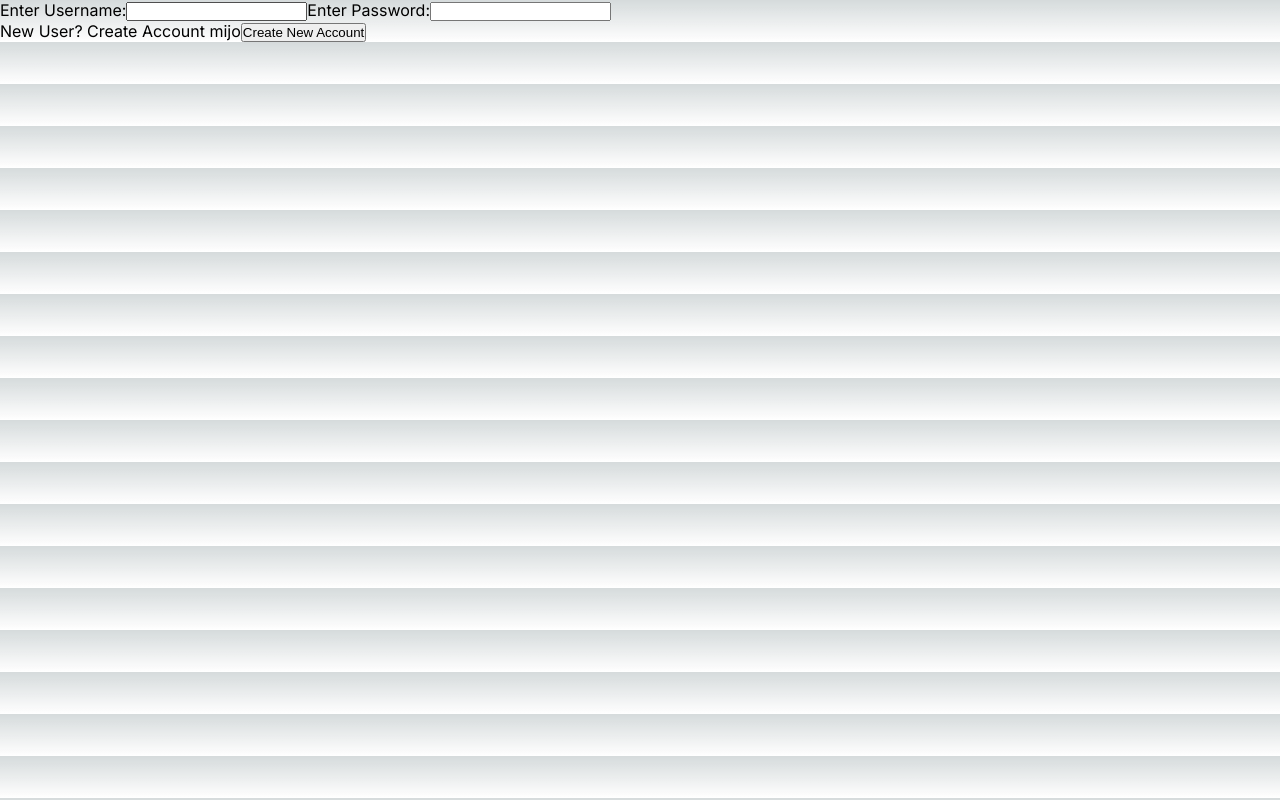
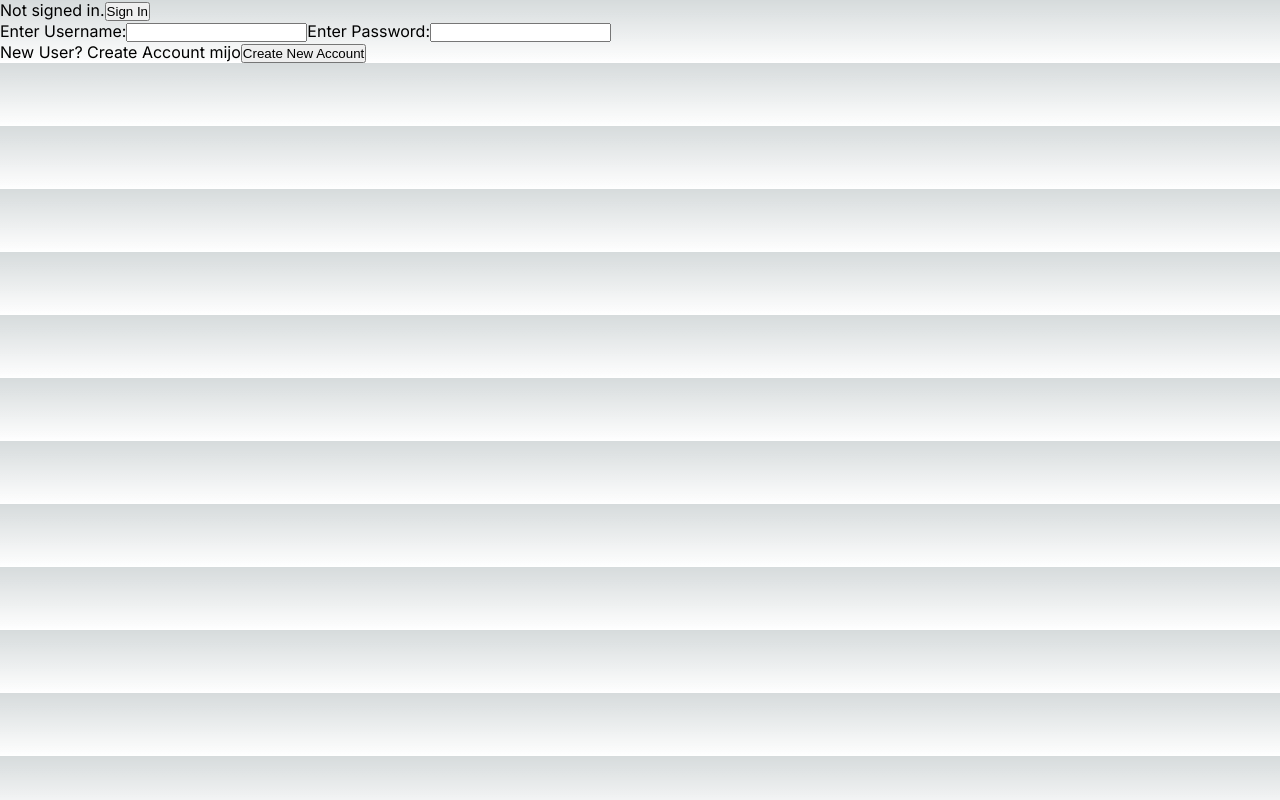
Before and after one commit to Don9594/pracDeployAppAWS, a Next.js app in the folder application_submission/: page /login in a window 1280 px wide. Built offline with nearby package versions, Linux system fonts and the light colour scheme; no server answers.

Commit message:
add authentication. add authorization

```diff
--- a/application_submission/src/app/(auth)/login/page.js
+++ b/application_submission/src/app/(auth)/login/page.js
@@ -1,4 +1,4 @@
-import LoginForm from "@/app/_components/loginForm";
+import LoginForm from "@/app/_components/LoginForm";
 
 //provide user the option to login or to create a new account
 const login = ()=>{
--- a/application_submission/src/app/(routes)/submit_application/page.jsx
+++ b/application_submission/src/app/(routes)/submit_application/page.jsx
@@ -1,4 +1,4 @@
-import Form from "../../_components/form"
+import Form from "../../_components/Form"
 import styles from './styles.module.css';
 //import val from './api/submit_application';
 
--- /dev/null
+++ b/application_submission/src/app/_components/NavMenu.jsx
@@ -0,0 +1,32 @@
+"use client"
+import Link from "next/link";
+import {signIn, signOut,useSession} from 'next-auth/react';
+
+const AuthButton = ()=>{
+    const {data:session} =useSession();
+
+    if(session){
+        return(
+        <>
+            {session?.user?.name}
+            <br/>
+            <button onClick={()=>signOut()}>Sign Out</button>
+        </>)
+    }
+    else{
+        return(
+            <>
+                Not signed in.
+                <button onClick={()=>signIn()}>Sign In</button>
+            </>
+        )
+    }
+}
+
+export default function NavMenu(){
+    return(
+        <div>
+            <AuthButton/>
+        </div>
+    )
+};
--- /dev/null
+++ b/application_submission/src/app/_components/SessionProvider.jsx
@@ -0,0 +1,3 @@
+"use client"
+import {SessionProvider} from 'next-auth/react';
+export default SessionProvider;
--- a/application_submission/src/app/layout.js
+++ b/application_submission/src/app/layout.js
@@ -2,8 +2,11 @@
 
 //This is the top most layout. hence why we call it the root layout. must have the html and body tags.
 
-import './globals.css'
-import { Inter } from 'next/font/google'
+import './globals.css';
+import { Inter } from 'next/font/google';
+import SessionProvider  from '@/app/_components/SessionProvider';
+import { getServerSession } from 'next-auth';
+import NavMenu from './_components/NavMenu';
 
 
 
@@ -14,20 +17,18 @@ export const metadata = {
   description: 'This application is designed to implement AWS services.',
 }
 
-// export function Button({children,val}){
-//   return(
 
-//     <button onClick={children}>
-//       {val}
-//     </button>
-//   );
-// }
 
-export default function RootLayout({ children }) {
+export default async function RootLayout({ children }) {
+
+  const session = await getServerSession();
   return (
     <html lang="en">
       <body className={inter.className}>
-        {children}
+        <SessionProvider session={session}>
+          <NavMenu/>
+          {children}
+        </SessionProvider>
       </body>
     </html>
   )
--- a/application_submission/src/app/page.js
+++ b/application_submission/src/app/page.js
@@ -13,7 +13,7 @@ export default function Home() {
       </Link>
 
       <Link href='./view_status'>
-        <button className="appButton" > View Application Status </button>
+        <button className="appButton" > View Application Status</button>
       </Link>
      </div>
     </main>
```
Also changed, not shown: application_submission/src/app/api/auth/[...nextauth]/options.js (added, +13 -0 lines), application_submission/src/app/api/auth/[...nextauth]/route.js (added, +7 -0 lines), 1 other file (tests, documents, lock files or other folders).
